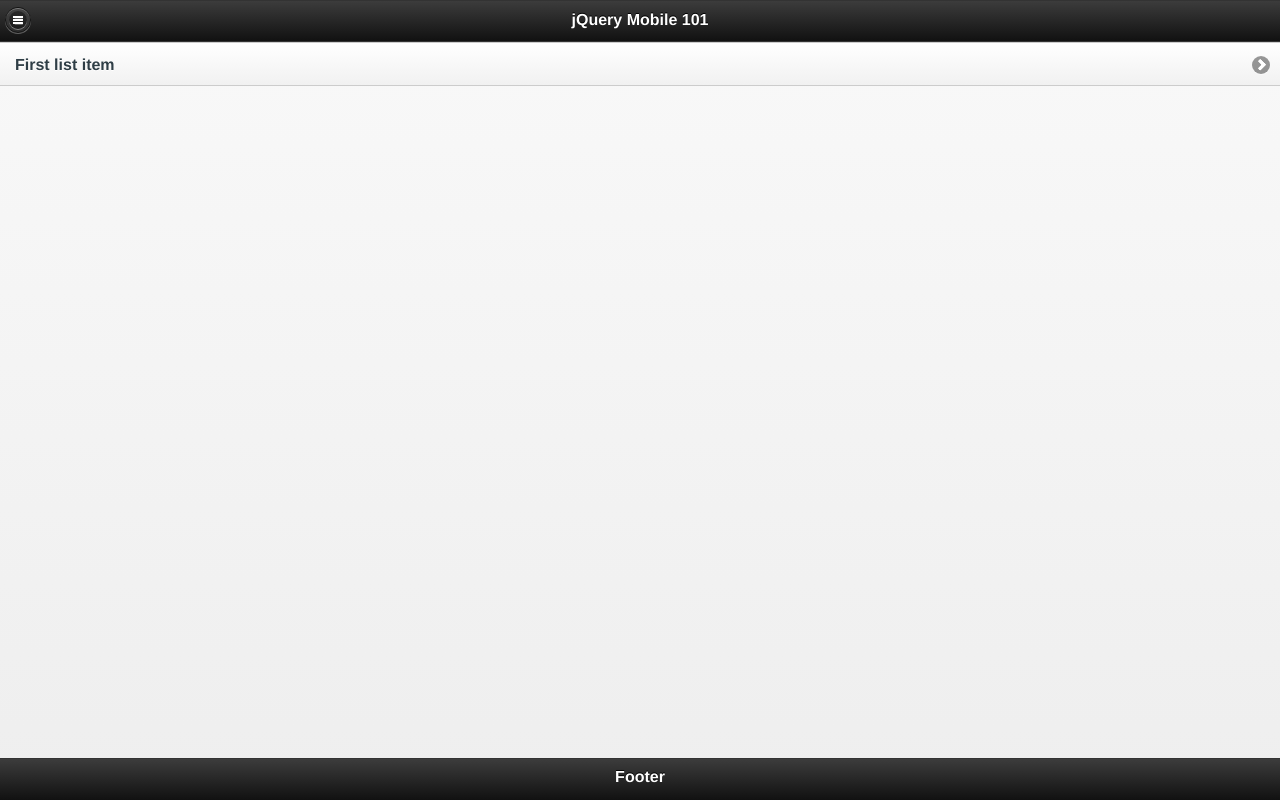
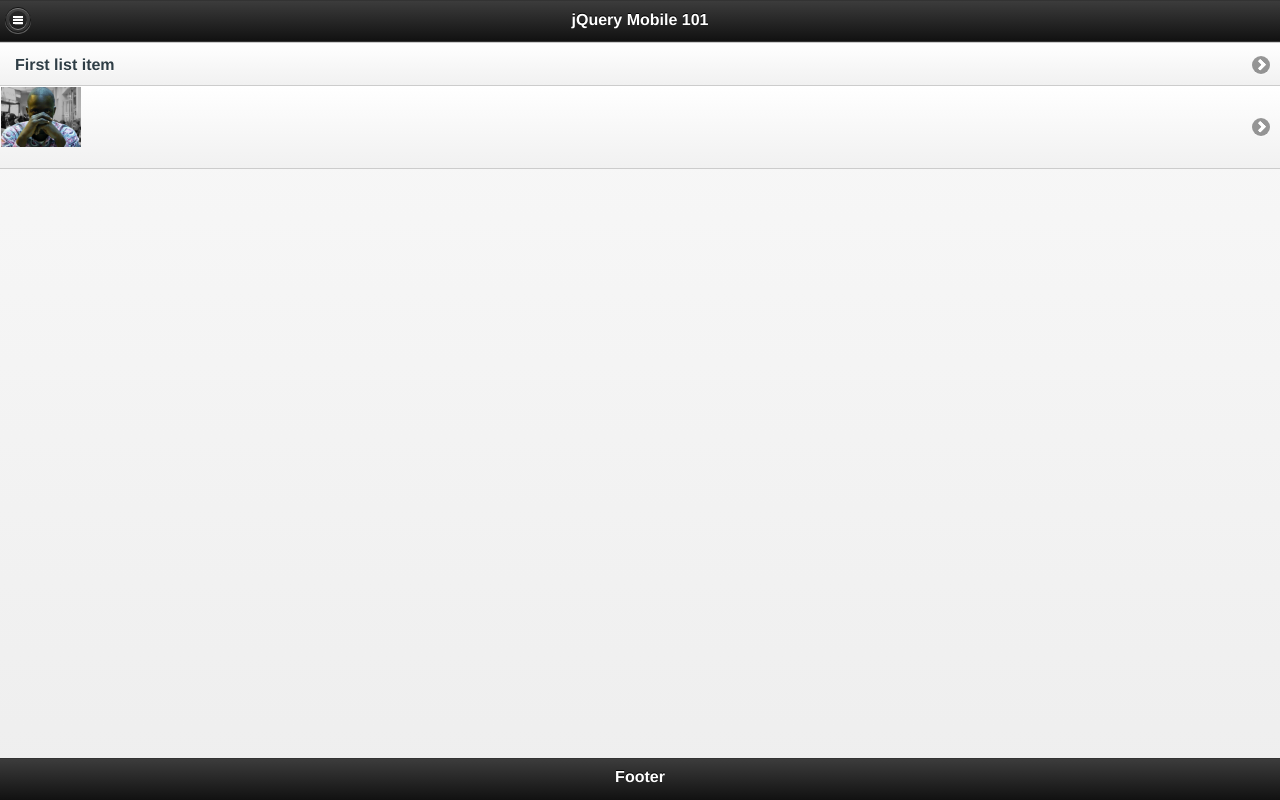
Before and after one commit to sndour/sndour1.github.io, a plain HTML site: page index.html in a window 1280 px wide. Drawn offline with Linux system fonts and the light colour scheme.

Commit message:
Ajout de l'image

```diff
--- a/index.html
+++ b/index.html
@@ -20,6 +20,7 @@
     <div data-role="content">
       <ul data-role="listview">
         <li><a href="#what-is-dem">First list item</a></li>
+        <li><a href="#what-is-dem"><img src="steph.png"></a></li>
       </ul>
     </div>
 
```
Also changed, not shown: steph.png (added).
